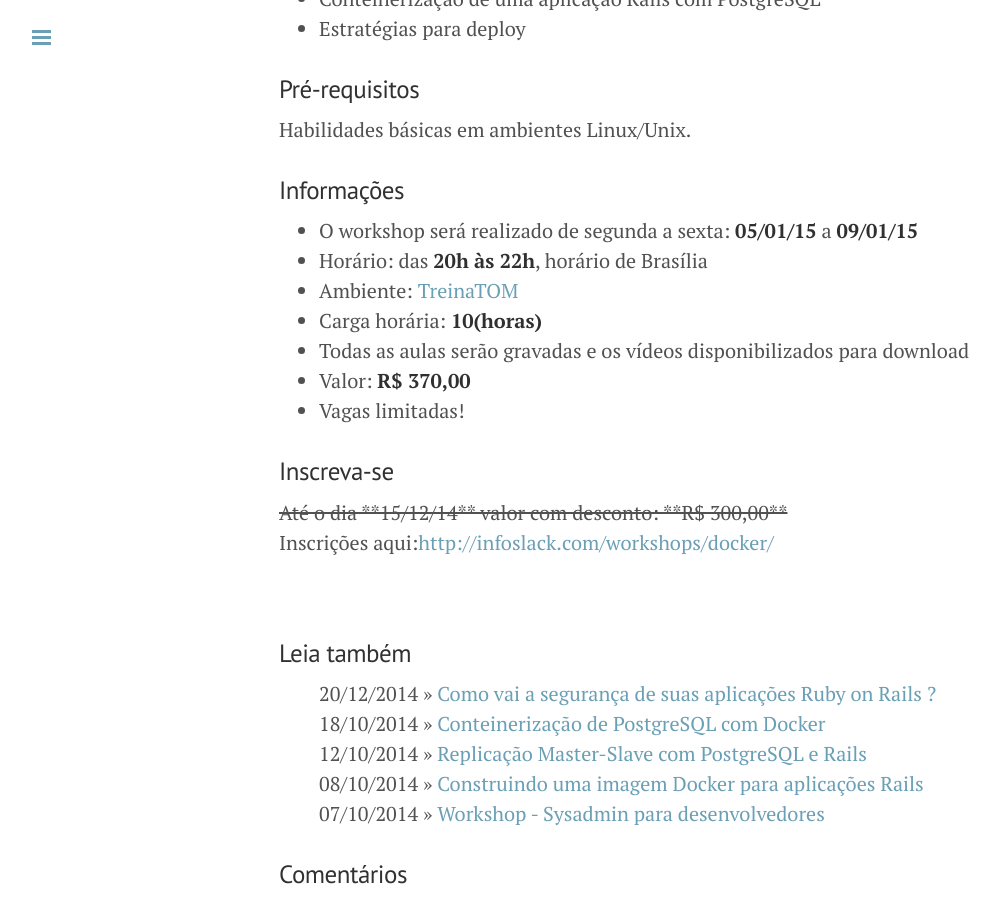
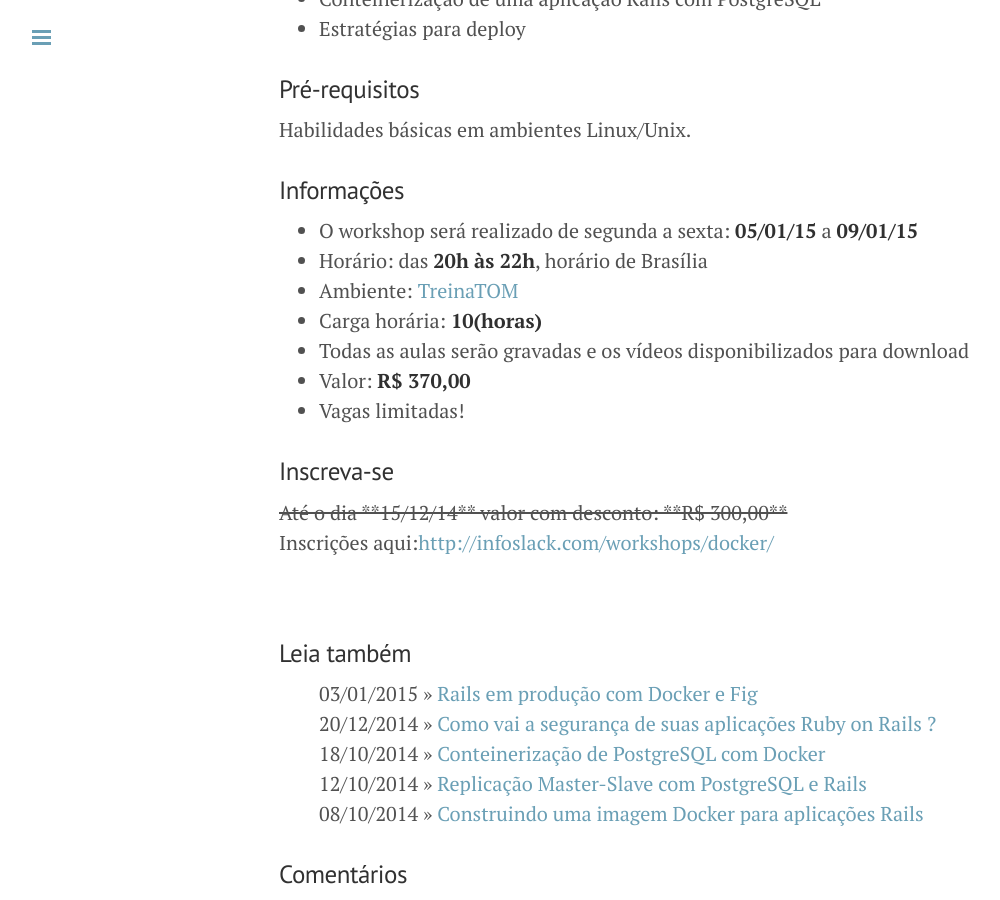
Before and after one commit to infoslack/infoslack-blog, a Jekyll site: the page built from _posts/2014-11-21-workshop-conhecendo-o-docker.md, in a window 1280 px wide and 900 px high, scrolled down 1576 px. Shown: the whole window, without its empty margins (1-1001 px from the left). Built offline with Jekyll 4.4.1, drawn with Linux system fonts in a browser that asks for light colours; Markdown is read by kramdown in place of the engine named in the settings; comment, search, counter and statistics services are not loaded; some of the changed lines change nothing that is shown.

Commit message:
update jekyll and new post docker+fig

```diff
--- a/_config.yml
+++ b/_config.yml
@@ -1,6 +1,6 @@
 # dependencies
 markdown: rdiscount
-pygments: true
+highlighter: pygments
 
 # links
 permalink: /:categories/:title
--- /dev/null
+++ b/_posts/2015-01-03-rails-app-em-producao-com-docker-e-fig.md
@@ -0,0 +1,254 @@
+---
+layout: post
+title: "Rails em produção com Docker e Fig"
+description: "Deploy de app Rails em produção utilizando Docker e Fig"
+category: devops
+keywords: linux, deploy, devops, lxc, docker, container, ruby, rails, fig
+---
+
+Já mostrei em outros posts as facilidades do Docker e como é rápido por
+uma app web com banco de dados em funcionamento. Hoje apresento o [Fig](http://www.fig.sh/)
+que veio para simplificar todo o processo de criação de containers Docker,
+usaremos ambos para por uma app Rails em produção.
+
+### Introdução
+
+As [boas práticas de Dockerising](https://docs.docker.com/articles/dockerfile_best-practices/) dizem que você deve ter apenas 1 serviço
+em execução por container criado, no exemplo temos 3 serviços:
+
+- PostgreSQL
+- App Rails
+- Nginx
+
+No projeto Rails temos 2 novos arquivos o `fig.yml` e um `Dockerfile`,
+não foi necessário controlar o Dockerfile de imagens do PostgreSQL ou do
+Nginx, no próprio Fig é possível especificar o nome da imagem que será
+usada na criação de cada container e ele entende que caso a imagem não
+exista no host ele deve fazer um pull do [Docker Hub](https://registry.hub.docker.com/).
+
+### O Dockerfile
+
+O Dockerfile utilizado no projeto é super simples e contém apenas uma
+chamada para o nome de uma imagem personalizada:
+
+{% highlight bash %}
+$ cat Dockerfile
+FROM infoslack/rails:onbuild
+{% endhighlight %}
+
+A imagem `infoslack/rails:onbuild` em sua receita faz uso de instruções
+`ONBUILD` onde é possível adiar a execução de algumas tarefas:
+
+{% highlight bash %}
+FROM infoslack/docker-ruby
+
+MAINTAINER Daniel Romero <infoslack@gmail.com>
+
+RUN bundle config --global frozen 1
+
+RUN mkdir -p /usr/src/app
+WORKDIR /usr/src/app
+
+ONBUILD COPY Gemfile /usr/src/app/
+ONBUILD COPY Gemfile.lock /usr/src/app/
+ONBUILD RUN bundle install
+
+ONBUILD COPY . /usr/src/app
+
+RUN apt-get update \
+		&& apt-get install -y nodejs --no-install-recommends \
+		&& rm -rf /var/lib/apt/lists/*
+
+RUN apt-get update \
+		&& apt-get install -y \
+		mysql-client \
+		postgresql-client \
+		sqlite3 \
+		--no-install-recommends \
+		&& rm -rf /var/lib/apt/lists/*
+
+EXPOSE 3000
+CMD ["rails", "server"]
+{% endhighlight %}
+
+Basicamente a receita herda de outra imagem que já possui a instalação
+do Ruby e prepara o ambiente para executar a aplicação Rails, apenas
+quando a imagem referente ao projeto for criada as tasks onbuild serão
+disparadas.
+
+O bom desta abordagem é que sempre que a imagem do projeto sofrer
+alterações a tarefa do `bundle install` será verificada no cache do
+Docker, ou seja se o seu `Gemfile.lock` não sofreu alterações a execução
+do bundle é ignorada.
+
+### Fig
+
+Para configurar o Fig no projeto só precisamos de um arquivo `fig.yml`,
+nele teremos algo assim:
+
+{% highlight bash %}
+$ cat fig.yml
+db:
+	image: postgres:9.3
+	volumes:
+		- ~/.docker-volumes/blog/db/:/var/lib/postgresql/data/
+	expose:
+		- 5432
+
+app:
+	build: .
+	command: bundle exec puma -p 9001 -e production
+	environment:
+		- RAILS_ENV=production
+	volumes:
+		- .:/usr/src/app
+	ports:
+		- 9001
+	links:
+		- db
+
+web:
+	image: infoslack/nginx-puma
+	volumes_from:
+		- app
+	expose:
+		- 80:80
+	links:
+		- app
+{% endhighlight %}
+
+No Fig separamos cada serviço que será executado e de quais imagens eles
+devem ser criados, no exemplo o `db` está usando a [imagem oficial](https://registry.hub.docker.com/_/postgres/) do
+Postgres.
+
+Em `app` não declaramos a imagem pois queremos que ela seja criada partindo
+do Dockerfile existente no projeto, em vez disso usamos a opção `build`,
+em seguida temos o `command` onde disparamos o puma na porta 9001.
+
+É possível manter diferentes environments no fig, no nosso exemplo estou
+setando apenas o de `production`. Na última opção temos o `links` onde
+informo o nome do serviço que o container de `app` terá relacionamento.
+Este relacionamento permite utilizarmos o nome do serviço em vez do número
+ip em algumas configurações, como por exemplo o `database.yml`:
+
+{% highlight bash %}
+$ cat config/database.yml
+production:
+	adapter: postgresql
+	enconding: unicode
+	pool: 5
+	username: postgres
+	password:
+	database: app_rails_demo
+	host: db
+{% endhighlight %}
+
+O mesmo vale para o serviço `web` onde o container para o Nginx será
+criado, nas configurações do nginx basta informar o nome do serviço em
+vez do ip do container da aplicação rails:
+
+{% highlight bash %}
+...
+upstream rails {
+	server app:9001 fail_timeout=0;
+}
+...
+{% endhighlight %}
+
+### Inicializando a aplicação
+
+Para a primeira inicialização da app podemos carregar o serviço de `db`
+sozinho em background e em seguida rodar o `rake db:setup`:
+
+{% highlight bash %}
+$ fig up -d db
+Creating blog_db_1...
+$ fig run --rm app rake db:setup
+app_rails_prod already exists
+-- enable_extension("plpgsql")
+-> 0.0247s
+-- create_table("comments", {:force=>:cascade})
+-> 0.0423s
+...
+-- initialize_schema_migrations_table()
+-> 0.0053s
+Removing blog_app_run_1...
+{% endhighlight %}
+
+Na segunda tarefa utilizei a opção `run` do fig para criar um container
+intermediário apenas para executar o `rake db:setup` e depois ele foi
+destruído.
+
+Agora posso inicializar a aplicação com o comando `fig up`:
+
+{% highlight bash %}
+$ fig up
+Recreating blog_db_1...
+Creating blog_app_1...
+Creating blog_web_1...
+Attaching to blog_db_1, blog_app_1, blog_web_1
+app_1 | Puma starting in single mode...
+app_1 | * Version 2.10.2 (ruby 2.2.0-p0), codename: Robots on Comets
+app_1 | * Min threads: 0, max threads: 16
+app_1 | * Environment: production
+app_1 | * Listening on tcp://0.0.0.0:9001
+app_1 | Use Ctrl-C to stop
+{% endhighlight %}
+
+Os containers serão criados e linkados e os serviços inicializados, mas
+claro que em produção a execução do fig será em background: `fig up -d`,
+utilizando a opção `ps` podemos ver os 3 containers criados:
+
+{% highlight bash %}
+$ fig ps
+
+Name		Command					State	Ports
+------------------------------------------------------
+r_app_1		bundle exec puma ...	Up		3000/tcp
+r_dba_1		docker-entrypoint...	Up		5432/tcp
+r_web_1		nginx -g daemon  ...	Up		80/tcp
+{% endhighlight %}
+
+Algumas tarefas não foram automatizadas como por exemplo o
+`rake assets:precompile` essa tarefa poderia ser executada por um
+container intermediário:
+
+{% highlight bash %}
+$ fig run --rm app rake assets:precompile
+{% endhighlight %}
+
+Ou poderiamos criar uma regra de `ONBUILD` no Dockerfile. Sempre que um
+deploy for feito com alterações no projeto, o fig pode executar a tarefa
+`build` para aplicar as mudanças na imagem da aplicação:
+
+{% highlight bash %}
+$ fig build app
+{% endhighlight %}
+
+Podemos conferir a aplicação funcionando normalmente aqui: [http://54.172.19.70](http://54.172.19.70)
+
+### Finalizando
+
+Abordarei sobre formas de deploy contínuo em outros posts, mas por
+enquanto você poderia usar a sua ferramenta de deploy favorita sem
+maiores problemas, ela apenas enviaria a aplicação para o host e a
+execução do fig poderia ser automatizada com monit por exemplo.
+
+Não deixe de conferir os links com os códigos dos exemplos e se você
+ficou interessado na combinação Docker + Fig vai rolar um workshop de
+**05/01/15 a 09/01/15**, mais detalhes em: [http://infoslack.com/workshops/docker/](http://infoslack.com/workshops/docker/)
+
+Happy Hacking ;)
+
+### Referências
+
+- [https://github.com/infoslack/rails_docker_demo](https://github.com/infoslack/rails_docker_demo)
+- [http://www.fig.sh/yml.html](http://www.fig.sh/yml.html)
+- [https://github.com/infoslack/docker-nginx](https://github.com/infoslack/docker-nginx)
+- [https://github.com/infoslack/docker-rails](https://github.com/infoslack/docker-rails)
+- [https://github.com/infoslack/docker-ruby](https://github.com/infoslack/docker-ruby)
+- [https://docs.docker.com/userguide/dockerlinks/](https://docs.docker.com/userguide/dockerlinks/)
+- [https://docs.docker.com/reference/builder/#onbuild](https://docs.docker.com/reference/builder/#onbuild)
+- [https://hub.docker.com/u/infoslack/](https://hub.docker.com/u/infoslack/)
+- [https://registry.hub.docker.com/_/postgres/](https://registry.hub.docker.com/_/postgres/)
+- [https://docs.docker.com/articles/dockerfile_best-practices/](https://docs.docker.com/articles/dockerfile_best-practices/)
```
Also changed, not shown: Gemfile.lock.
